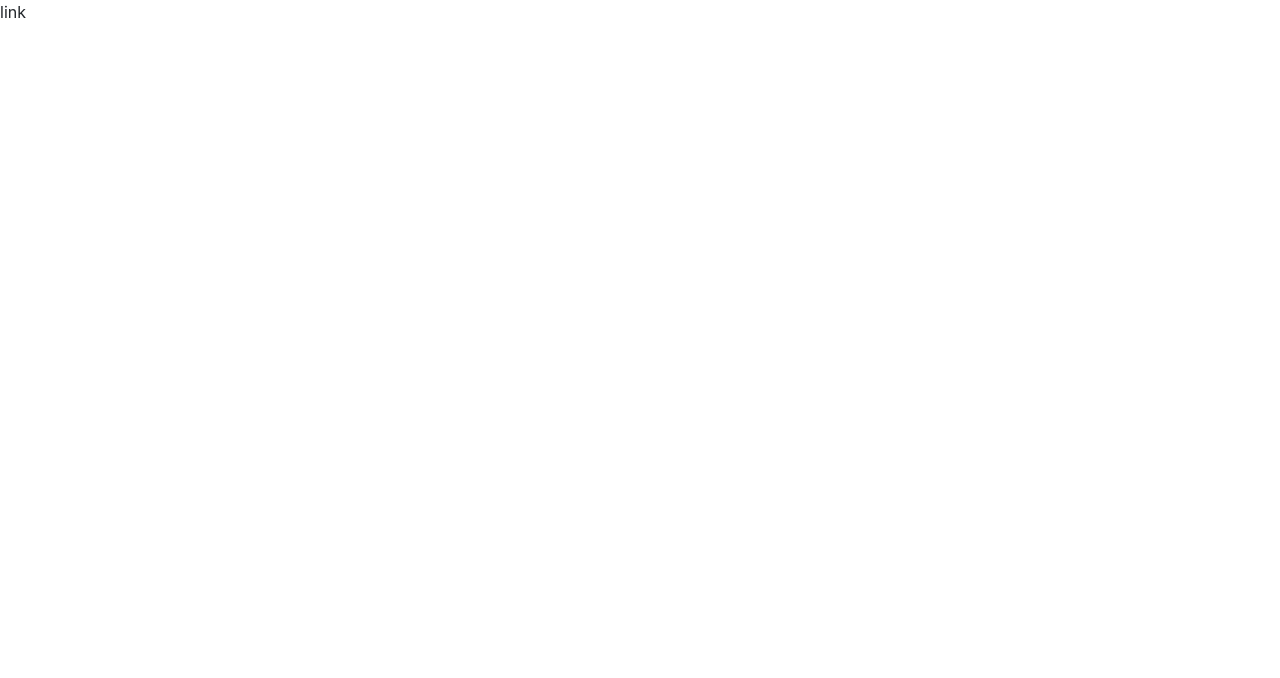
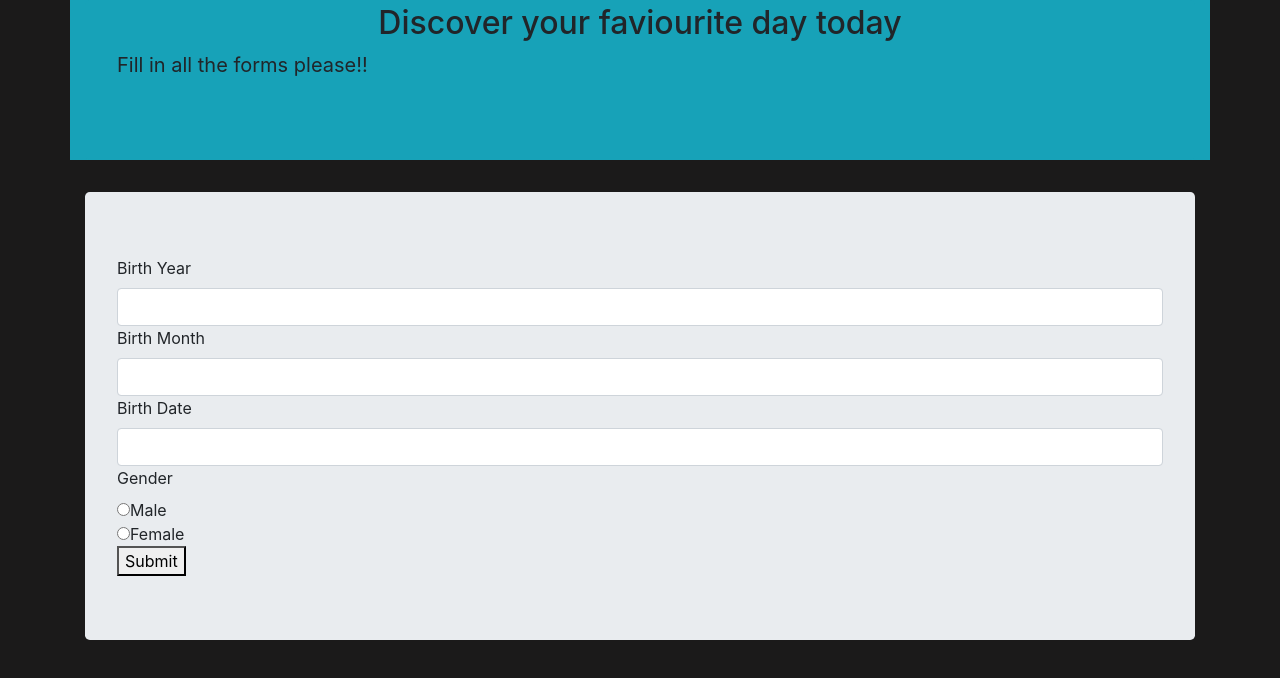
Before and after one commit to Guyoguyes/Akan-names, a plain HTML site: page form.html in a window 1280 px wide. Drawn offline with Linux system fonts and the light colour scheme.

Commit message:
created a form page for user inputs

```diff
--- a/form.css
+++ b/form.css
@@ -0,0 +1,12 @@
+body{
+    background-color: rgb(27, 26, 26);
+}
+.forms{
+    text-align: center;
+    font-size: 35px;
+    margin-top: -60px;
+
+}
+.forms-1 p{
+    font-size: 20px;
+}
--- a/form.html
+++ b/form.html
@@ -6,9 +6,54 @@
     <meta http-equiv="X-UA-Compatible" content="ie=edge">
     <title>Document</title>
     <link rel="stylesheet" href="css/bootstrap.css">
-    link
+    <link rel="stylesheet" href="form.css">
+
 </head>
 <body>
+    <div class="container bg-info">
 
+        <div class="jumbotron bg-info">
+
+            <div class="forms">
+
+               <h2>Discover your faviourite day today</h2>
+
+            </div>
+
+            <div class="forms-1">
+
+                <p>Fill in all the forms please!!</p>
+
+            </div>
+        </div>
+    </div>
+
+    <div class="container">
+        <div class="jumbotron bg-link">
+            <div class="form">
+                <label>Birth Year</label>
+                <input type="year" class="form-control" id="birthyear">
+
+                <label>Birth Month</label>
+                <input type="year" class="form-control" id="birthmonth">
+
+                <label>Birth Date</label>
+                <input type="year" class="form-control" id="birthdate">
+
+                <label class="radio-label">Gender</label>
+                <div class="check">
+
+                <input type="radio" class="radio-form" id="gender" value="male" id="M">Male
+                </div>
+                <div class="check">
+                        <input type="radio" class="radio-form" value="female" id="F">Female
+                </div>
+                <div class="button">
+                    <button onclick="myInput()">Submit</button>
+                </div>
+            </div>
+        </div>
+    </div>
+    <script src="main.js"></script>
 </body>
 </html>
--- a/main.js
+++ b/main.js
@@ -1,11 +1,11 @@
 function myInput() {
-    var InputBirthYear =prompt("Enter your year of Birth:");
+    var InputBirthYear =document.getElementById("birthyear");
 
-    var InputBirthMonth = prompt("Enter your month of Birth");
+    var InputBirthMonth = document.getElementById("birthmonth");
 
-    var InputBirthDate = prompt("Enter your Date of Birth ");
+    var InputBirthDate = document.getElementById("birthdate");
 
-    var gender = prompt('M or F');
+    var gender = document.getElementById("M or F");
 
 
     var Malename = ["Kwasi", "Kwadwo", "Kwabena", "Kwaku", "Yaw", "Kofi", "Kwame"];
@@ -13,7 +13,7 @@ function myInput() {
     var Femalename = ["Akosu", "Adwoa", "Abenaa", "Akua", "Yaa", "Afua", "Amna"];
 
     var DD = ["Sunday", "Monday", "Tuesday", "Wensday", "Thursday", "Friday", "Sunday"];
-
+}
     var Century = parseInt(InputBirthYear.slice(0, 2));
 
 
@@ -25,7 +25,7 @@ function myInput() {
     if (gender === "M") {
         var Mname = Malename[DayofBirth - 1]
         var day = DD[DayofBirth -1]
-        console.log(day);
+
         alert(" Since you were born on " + day + " Your name is "+ Mname);
 
         }
@@ -36,6 +36,6 @@ function myInput() {
         }
 
 
-    }
+
 
 myInput();
```
Also changed, not shown: index.html (+1 -1 lines).
